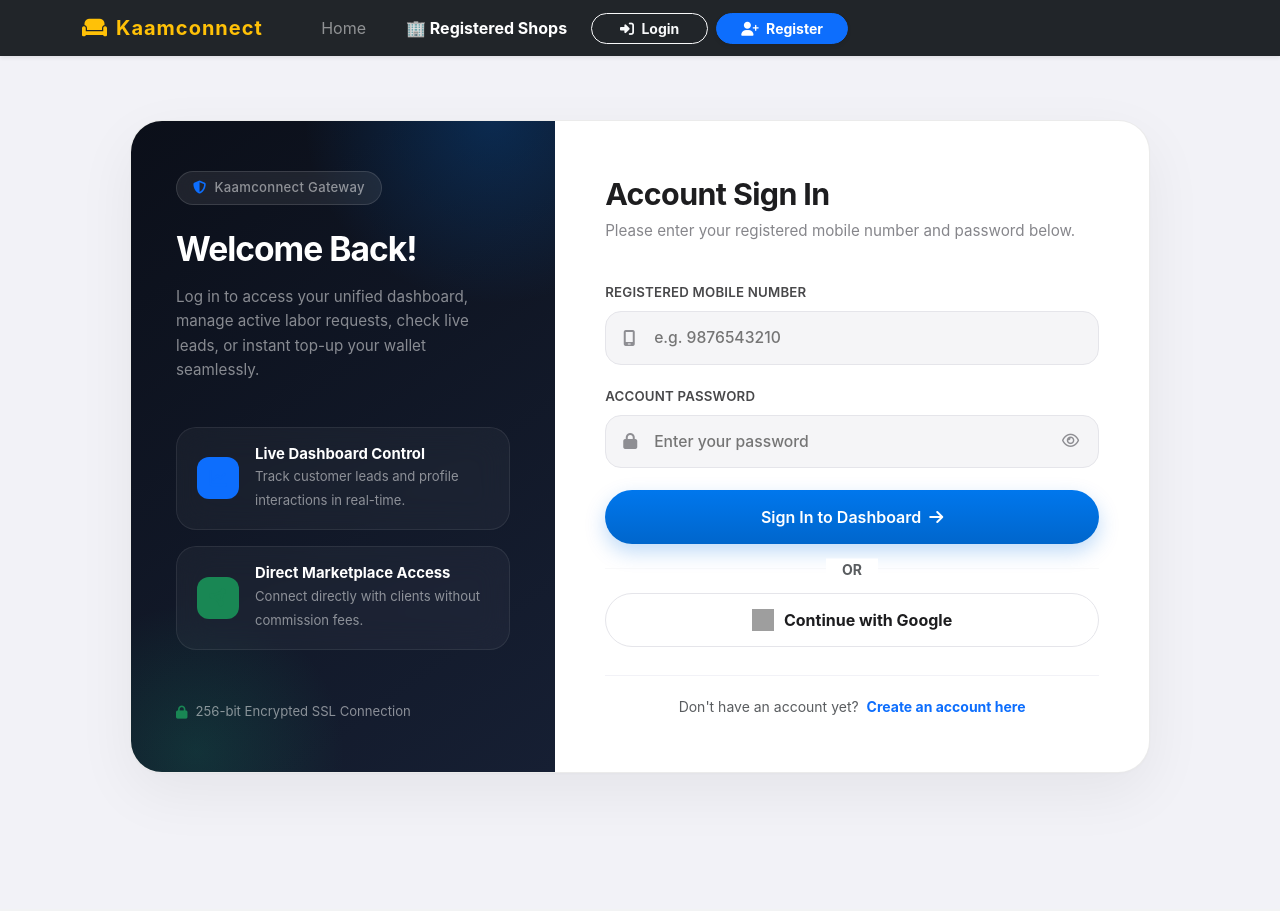
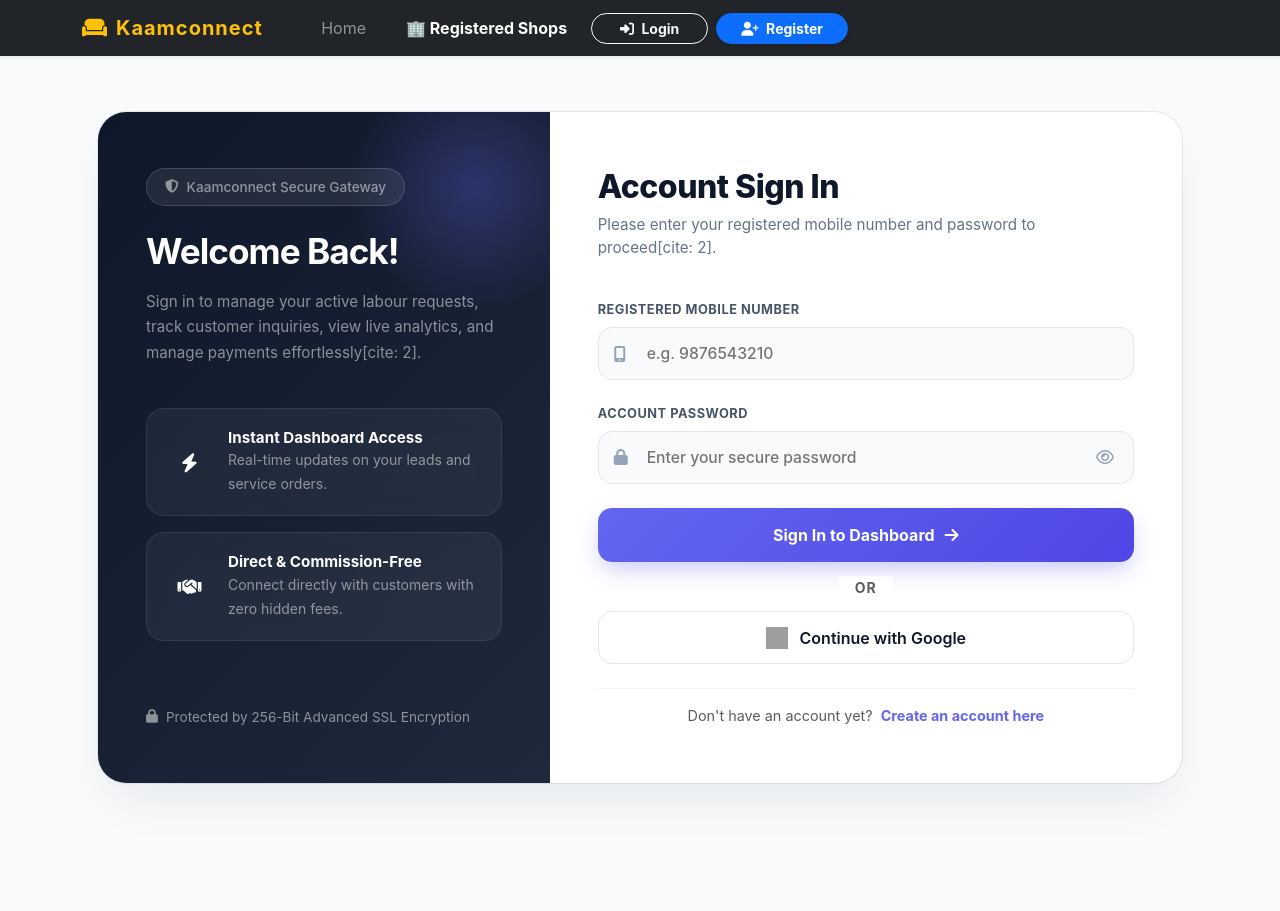
Before and after one commit to kaamconnect01/kaamconnect, a Flask app: page /login in a window 1280 px wide. Before the commit the page ends 775 px from the top, so only its background shows below. Run offline with Flask 3, Linux system fonts and the light colour scheme; some libraries are stand-ins or nearby versions; grey boxes are pictures that could not be loaded.

Commit message:
Update login.html

```diff
--- a/templates/login.html
+++ b/templates/login.html
@@ -1,51 +1,44 @@
 {% extends 'base.html' %}
 {% block content %}
 <style>
-    /* =========================================
-       ULTRA-PREMIUM APPLE-STYLE LOGIN PAGE
-       ========================================= */
     :root {
-        --apple-blue: #0071e3;
-        --apple-blue-hover: #0077ed;
-        --apple-dark-bg: #0d1117;
-        --apple-card-bg: #ffffff;
-        --apple-border: rgba(0, 0, 0, 0.08);
-        --apple-text-main: #1d1d1f;
-        --apple-text-sub: #86868b;
-        --apple-input-bg: #f5f5f7;
+        --primary-color: #6366f1;
+        --primary-hover: #4f46e5;
+        --accent-glow: rgba(99, 102, 241, 0.2);
+        --bg-main: #f8fafc;
+        --card-bg: #ffffff;
+        --text-main: #0f172a;
+        --text-muted: #64748b;
+        --border-color: #e2e8f0;
     }
 
     body {
-        background-color: #f2f2f7;
-        font-family: -apple-system, BlinkMacSystemFont, "SF Pro Display", "SF Pro Text", "Segoe UI", Roboto, Helvetica, Arial, sans-serif;
+        background-color: var(--bg-main);
+        font-family: 'Inter', -apple-system, BlinkMacSystemFont, "Segoe UI", Roboto, sans-serif;
     }
 
-    .login-wrapper {
-        min-height: calc(85vh - 80px);
+    .auth-wrapper {
+        min-height: 85vh;
         display: flex;
         align-items: center;
         justify-content: center;
-        padding: 40px 15px;
+        padding: 2rem 1rem;
     }
 
-    .login-card {
-        background: var(--apple-card-bg);
-        border-radius: 32px;
-        box-shadow: 0 20px 60px rgba(0, 0, 0, 0.06), 0 1px 3px rgba(0, 0, 0, 0.02);
+    .auth-container {
+        background: var(--card-bg);
+        border-radius: 28px;
+        box-shadow: 0 25px 50px -12px rgba(15, 23, 42, 0.08), 0 0 0 1px var(--border-color);
+        width: 100%;
+        max-width: 1100px;
         overflow: hidden;
-        border: 1px solid var(--apple-border);
-        width: 100%;
-        max-width: 1020px;
-        transition: transform 0.4s ease, box-shadow 0.4s ease;
     }
 
-    /* -----------------------------------------
-       BRAND PANEL (LEFT / BOTTOM)
-       ----------------------------------------- */
-    .brand-side {
-        background: linear-gradient(145deg, #0b0f19 0%, #161f33 100%);
+    /* Left Brand Panel */
+    .auth-brand-pane {
+        background: linear-gradient(135deg, #0f172a 0%, #1e293b 100%);
         color: #ffffff;
-        padding: 50px 45px;
+        padding: 3.5rem 3rem;
         display: flex;
         flex-direction: column;
         justify-content: space-between;
@@ -53,316 +46,287 @@
         overflow: hidden;
     }
 
-    .brand-side::before {
+    .auth-brand-pane::before {
         content: '';
         position: absolute;
-        top: -30%;
-        right: -30%;
-        width: 380px;
-        height: 380px;
-        background: radial-gradient(circle, rgba(0, 113, 227, 0.25) 0%, rgba(0,0,0,0) 70%);
-        pointer-events: none;
+        top: -50px;
+        right: -50px;
+        width: 250px;
+        height: 250px;
+        background: radial-gradient(circle, rgba(99, 102, 241, 0.3) 0%, transparent 70%);
+        border-radius: 50%;
     }
 
-    .brand-side::after {
-        content: '';
-        position: absolute;
-        bottom: -20%;
-        left: -20%;
-        width: 300px;
-        height: 300px;
-        background: radial-gradient(circle, rgba(16, 185, 129, 0.15) 0%, rgba(0,0,0,0) 70%);
-        pointer-events: none;
-    }
-
-    .brand-badge {
+    .brand-badge-pill {
         display: inline-flex;
         align-items: center;
         gap: 8px;
         background: rgba(255, 255, 255, 0.08);
-        border: 1px solid rgba(255, 255, 255, 0.12);
-        padding: 6px 16px;
-        border-radius: 99px;
-        font-size: 0.82rem;
+        border: 1px solid rgba(255, 255, 255, 0.15);
+        padding: 8px 18px;
+        border-radius: 50px;
+        font-size: 0.85rem;
         font-weight: 500;
-        letter-spacing: 0.3px;
+        backdrop-filter: blur(10px);
+    }
+
+    .feature-card-item {
+        background: rgba(255, 255, 255, 0.05);
+        border: 1px solid rgba(255, 255, 255, 0.08);
+        border-radius: 18px;
+        padding: 1.25rem;
+        margin-bottom: 1rem;
+        transition: all 0.3s ease;
         backdrop-filter: blur(12px);
     }
 
-    .info-pill {
-        background: rgba(255, 255, 255, 0.04);
-        border: 1px solid rgba(255, 255, 255, 0.08);
-        padding: 18px 20px;
-        border-radius: 20px;
-        margin-bottom: 16px;
-        backdrop-filter: blur(16px);
-        transition: all 0.3s cubic-bezier(0.16, 1, 0.3, 1);
+    .feature-card-item:hover {
+        background: rgba(255, 255, 255, 0.09);
+        transform: translateY(-3px);
+        border-color: rgba(99, 102, 241, 0.4);
     }
 
-    .info-pill:hover {
-        background: rgba(255, 255, 255, 0.08);
-        transform: translateY(-2px);
-        border-color: rgba(0, 113, 227, 0.4);
-    }
-
-    .info-icon-wrapper {
-        width: 42px;
-        height: 42px;
-        border-radius: 12px;
-        display: flex;
-        align-items: center;
-        justify-content: center;
-        font-size: 1.1rem;
-        flex-shrink: 0;
-    }
-
-    /* -----------------------------------------
-       FORM PANEL (RIGHT / TOP)
-       ----------------------------------------- */
-    .form-side {
-        padding: 55px 50px;
+    /* Right Form Panel */
+    .auth-form-pane {
+        padding: 3.5rem 3rem;
         display: flex;
         flex-direction: column;
         justify-content: center;
     }
 
-    .form-header h3 {
-        font-size: 1.9rem;
-        font-weight: 700;
-        color: var(--apple-text-main);
-        letter-spacing: -0.6px;
+    .form-title {
+        font-size: 2rem;
+        font-weight: 800;
+        color: var(--text-main);
+        letter-spacing: -0.5px;
     }
 
-    .form-header p {
-        color: var(--apple-text-sub);
+    .form-subtitle {
+        color: var(--text-muted);
         font-size: 0.95rem;
     }
 
-    .input-box-group {
-        position: relative;
-        margin-bottom: 22px;
+    .input-field-group {
+        margin-bottom: 1.5rem;
     }
 
-    .input-box-group label {
-        font-size: 0.83rem;
-        font-weight: 600;
-        color: #48484a;
-        margin-bottom: 8px;
+    .input-field-group label {
+        font-size: 0.8rem;
+        font-weight: 700;
+        color: #475569;
+        margin-bottom: 0.5rem;
+        text-transform: uppercase;
+        letter-spacing: 0.5px;
         display: block;
-        letter-spacing: 0.2px;
     }
 
-    .custom-input-wrap {
+    .custom-input-wrapper {
         position: relative;
         display: flex;
         align-items: center;
     }
 
-    .input-icon {
+    .input-icon-prefix {
         position: absolute;
-        left: 18px;
-        color: #8e8e93;
+        left: 1rem;
+        color: #94a3b8;
         font-size: 1rem;
         transition: color 0.3s ease;
+        z-index: 2;
         pointer-events: none;
-        z-index: 2;
     }
 
-    .form-control-apple {
+    .form-control-modern {
         width: 100%;
-        padding: 14px 18px 14px 48px;
+        padding: 0.85rem 1rem 0.85rem 3rem;
         font-size: 0.98rem;
-        border-radius: 16px;
-        border: 1.5px solid #e5e5ea;
-        background-color: var(--apple-input-bg);
-        color: var(--apple-text-main);
+        border-radius: 14px;
+        border: 1.5px solid var(--border-color);
+        background-color: #f8fafc;
+        color: var(--text-main);
         font-weight: 500;
         transition: all 0.25s ease;
     }
 
-    .form-control-apple:focus {
+    .form-control-modern:focus {
         outline: none;
         background-color: #ffffff;
-        border-color: var(--apple-blue);
-        box-shadow: 0 0 0 4px rgba(0, 113, 227, 0.15);
+        border-color: var(--primary-color);
+        box-shadow: 0 0 0 4px var(--accent-glow);
     }
 
-    .form-control-apple:focus + .input-icon {
-        color: var(--apple-blue);
+    .form-control-modern:focus ~ .input-icon-prefix {
+        color: var(--primary-color);
     }
 
-    .password-toggle-btn {
+    .password-toggle-action {
         position: absolute;
-        right: 16px;
+        right: 1rem;
         background: none;
         border: none;
-        color: #8e8e93;
+        color: #94a3b8;
         cursor: pointer;
         padding: 4px;
-        font-size: 0.95rem;
+        font-size: 1rem;
         transition: color 0.2s ease;
     }
 
-    .password-toggle-btn:hover {
-        color: var(--apple-text-main);
+    .password-toggle-action:hover {
+        color: var(--text-main);
     }
 
-    .btn-apple-submit {
-        background: linear-gradient(180deg, #0077ed 0%, #0066cc 100%);
+    .btn-submit-modern {
+        background: linear-gradient(135deg, #6366f1 0%, #4f46e5 100%);
         color: #ffffff;
-        border-radius: 99px;
-        padding: 15px;
-        font-weight: 600;
+        border-radius: 14px;
+        padding: 0.95rem;
+        font-weight: 700;
         font-size: 1rem;
         border: none;
         width: 100%;
-        margin-top: 10px;
         cursor: pointer;
-        box-shadow: 0 8px 20px rgba(0, 113, 227, 0.25);
+        box-shadow: 0 10px 25px -5px rgba(99, 102, 241, 0.4);
         transition: all 0.3s cubic-bezier(0.16, 1, 0.3, 1);
         display: flex;
         align-items: center;
         justify-content: center;
-        gap: 8px;
+        gap: 10px;
     }
 
-    .btn-apple-submit:hover {
-        transform: translateY(-1px);
-        box-shadow: 0 12px 28px rgba(0, 113, 227, 0.35);
-        background: linear-gradient(180deg, #0077ed 0%, #005bb5 100%);
+    .btn-submit-modern:hover {
+        transform: translateY(-2px);
+        box-shadow: 0 15px 30px -5px rgba(99, 102, 241, 0.5);
+        background: linear-gradient(135deg, #4f46e5 0%, #4338ca 100%);
         color: white;
     }
 
-    .btn-apple-submit:active {
-        transform: translateY(1px);
+    .btn-google-modern {
+        background: #ffffff;
+        border: 1.5px solid var(--border-color);
+        color: var(--text-main);
+        border-radius: 14px;
+        padding: 0.85rem;
+        font-weight: 600;
+        transition: all 0.3s ease;
+        display: flex;
+        align-items: center;
+        justify-content: center;
+        gap: 12px;
+        text-decoration: none;
     }
 
-    .btn-google {
-        background: #ffffff;
-        border: 1.5px solid #e5e5ea;
-        color: var(--apple-text-main);
-        border-radius: 99px;
-        padding: 14px;
-        transition: all 0.3s ease;
-    }
-    .btn-google:hover {
+    .btn-google-modern:hover {
         background: #f8fafc;
-        border-color: #d1d5db;
-        transform: translateY(-1px);
-        box-shadow: 0 4px 12px rgba(0,0,0,0.05);
-    }
-
-    .signup-link-box {
-        margin-top: 28px;
-        padding-top: 20px;
-        border-top: 1px solid #f2f2f7;
-        text-align: center;
+        border-color: #cbd5e1;
+        transform: translateY(-2px);
+        box-shadow: 0 8px 20px rgba(0, 0, 0, 0.04);
+        color: var(--text-main);
     }
 
     @media (max-width: 991.98px) {
-        .brand-side { padding: 40px 30px; }
-        .form-side { padding: 40px 30px; }
+        .auth-brand-pane { padding: 2.5rem 1.5rem; }
+        .auth-form-pane { padding: 2.5rem 1.5rem; }
     }
 </style>
 
-<div class="container login-wrapper">
-    <div class="row login-card g-0 d-flex flex-column-reverse flex-lg-row">
+<div class="container auth-wrapper">
+    <div class="auth-container row g-0 d-flex flex-column-reverse flex-lg-row">
 
-        <!-- ================= LEFT BRAND SIDE ================= -->
-        <div class="col-lg-5 brand-side">
+        <!-- LEFT BRAND PANEL -->
+        <div class="col-lg-5 auth-brand-pane">
             <div class="position-relative z-1">
                 <div class="mb-4">
-                    <span class="brand-badge text-white-50">
-                        <i class="fa-solid fa-shield-halved text-primary"></i> Kaamconnect Gateway
+                    <span class="brand-badge-pill text-white-50">
+                        <i class="fa-solid fa-shield-halved text-indigo-400"></i> Kaamconnect Secure Gateway
                     </span>
                 </div>
-                <h2 class="fw-bold mb-3" style="letter-spacing: -1px; font-size: 2.1rem;">Welcome Back!</h2>
-                <p class="text-white-50" style="font-size: 0.95rem; line-height: 1.6;">
-                    Log in to access your unified dashboard, manage active labor requests, check live leads, or instant top-up your wallet seamlessly.
+                <h2 class="fw-bold mb-3" style="font-size: 2.2rem; letter-spacing: -1px;">Welcome Back!</h2>
+                <p class="text-white-50 mb-0" style="font-size: 0.95rem; line-height: 1.7;">
+                    Sign in to manage your active labour requests, track customer inquiries, view live analytics, and manage payments effortlessly[cite: 2].
                 </p>
             </div>
 
             <div class="my-4 position-relative z-1">
-                <div class="info-pill">
+                <div class="feature-card-item">
                     <div class="d-flex align-items-center">
-                        <div class="info-icon-wrapper bg-primary bg-opacity-20 text-primary me-3">
-                            <i class="fa-solid fa-chart-line"></i>
+                        <div class="rounded-3 bg-indigo-500 bg-opacity-20 text-indigo-300 d-flex align-items-center justify-content-center me-3" style="width: 45px; height: 45px; font-size: 1.2rem; flex-shrink: 0;">
+                            <i class="fa-solid fa-bolt"></i>
                         </div>
                         <div>
-                            <h6 class="mb-0 fw-bold text-white" style="font-size: 0.93rem;">Live Dashboard Control</h6>
-                            <small class="text-white-50" style="font-size: 0.82rem;">Track customer leads and profile interactions in real-time.</small>
+                            <h6 class="mb-0 fw-bold text-white" style="font-size: 0.95rem;">Instant Dashboard Access</h6>
+                            <small class="text-white-50">Real-time updates on your leads and service orders.</small>
                         </div>
                     </div>
                 </div>
 
-                <div class="info-pill">
+                <div class="feature-card-item">
                     <div class="d-flex align-items-center">
-                        <div class="info-icon-wrapper bg-success bg-opacity-20 text-success me-3">
-                            <i class="fa-solid fa-circle-nodes"></i>
+                        <div class="rounded-3 bg-emerald-500 bg-opacity-20 text-emerald-300 d-flex align-items-center justify-content-center me-3" style="width: 45px; height: 45px; font-size: 1.2rem; flex-shrink: 0;">
+                            <i class="fa-solid fa-handshake"></i>
                         </div>
                         <div>
-                            <h6 class="mb-0 fw-bold text-white" style="font-size: 0.93rem;">Direct Marketplace Access</h6>
-                            <small class="text-white-50" style="font-size: 0.82rem;">Connect directly with clients without commission fees.</small>
+                            <h6 class="mb-0 fw-bold text-white" style="font-size: 0.95rem;">Direct & Commission-Free</h6>
+                            <small class="text-white-50">Connect directly with customers with zero hidden fees.</small>
                         </div>
                     </div>
                 </div>
             </div>
 
             <div class="position-relative z-1 pt-2">
-                <small class="text-white-50 d-flex align-items-center gap-2" style="font-size: 0.82rem;">
-                    <i class="fa-solid fa-lock text-success"></i> 256-bit Encrypted SSL Connection
+                <small class="text-white-50 d-flex align-items-center gap-2" style="font-size: 0.85rem;">
+                    <i class="fa-solid fa-lock text-emerald-400"></i> Protected by 256-Bit Advanced SSL Encryption
                 </small>
             </div>
         </div>
 
-        <!-- ================= RIGHT FORM SIDE ================= -->
-        <div class="col-lg-7 form-side">
-            <div class="form-header mb-4">
-                <h3>Account Sign In</h3>
-                <p class="mt-1">Please enter your registered mobile number and password below.</p>
+        <!-- RIGHT FORM PANEL -->
+        <div class="col-lg-7 auth-form-pane">
+            <div class="mb-4">
+                <h3 class="form-title">Account Sign In</h3>
+                <p class="form-subtitle mt-1">Please enter your registered mobile number and password to proceed[cite: 2].</p>
             </div>
 
             <form method="POST">
-                <div class="input-box-group">
-                    <label>REGISTERED MOBILE NUMBER</label>
-                    <div class="custom-input-wrap">
-                        <input type="tel" name="mobile" class="form-control-apple" required placeholder="e.g. 9876543210" pattern="[0-9]{10}" maxlength="10">
-                        <i class="fa-solid fa-mobile-screen input-icon"></i>
+                <div class="input-field-group">
+                    <label>Registered Mobile Number</label>
+                    <div class="custom-input-wrapper">
+                        <input type="tel" name="mobile" class="form-control-modern" required placeholder="e.g. 9876543210" pattern="[0-9]{10}" maxlength="10">
+                        <i class="fa-solid fa-mobile-screen input-icon-prefix"></i>
                     </div>
                 </div>
 
-                <div class="input-box-group">
-                    <label>ACCOUNT PASSWORD</label>
-                    <div class="custom-input-wrap">
-                        <input type="password" id="passwordInput" name="password" class="form-control-apple" required placeholder="Enter your password">
-                        <i class="fa-solid fa-lock input-icon"></i>
-                        <button type="button" class="password-toggle-btn" onclick="togglePasswordVisibility()" aria-label="Toggle password visibility">
+                <div class="input-field-group">
+                    <label>Account Password</label>
+                    <div class="custom-input-wrapper">
+                        <input type="password" id="passwordInput" name="password" class="form-control-modern" required placeholder="Enter your secure password">
+                        <i class="fa-solid fa-lock input-icon-prefix"></i>
+                        <button type="button" class="password-toggle-action" onclick="togglePasswordVisibility()" aria-label="Toggle password visibility">
                             <i class="fa-regular fa-eye" id="toggleIcon"></i>
                         </button>
                     </div>
                 </div>
 
-                <button type="submit" class="btn-apple-submit">
+                <button type="submit" class="btn-submit-modern mb-4">
                     <span>Sign In to Dashboard</span>
-                    <i class="fa-solid fa-arrow-right fs-6"></i>
+                    <i class="fa-solid fa-arrow-right"></i>
                 </button>
 
-                <!-- Google Login Button Divider -->
+                <!-- Divider -->
                 <div class="position-relative my-4 text-center">
-                    <hr style="border-color: #e5e5ea;">
-                    <span class="position-absolute top-50 start-50 translate-middle px-3 text-muted small fw-bold" style="background-color: var(--apple-card-bg);">OR</span>
+                    <hr style="border-color: var(--border-color);">
+                    <span class="position-absolute top-50 start-50 translate-middle px-3 text-muted small fw-bold" style="background-color: var(--card-bg); letter-spacing: 1px;">OR</span>
                 </div>
 
                 <!-- Google Login Button -->
-                <a href="{{ url_for('login_google') }}" class="btn w-100 btn-google fw-bold d-flex align-items-center justify-content-center text-decoration-none">
-                    <img src="https://www.svgrepo.com/show/475656/google-color.svg" alt="Google" style="width: 22px; height: 22px; margin-right: 10px;">
+                <a href="{{ url_for('login_google') }}" class="btn-google-modern w-100 mb-4">
+                    <img src="https://www.svgrepo.com/show/475656/google-color.svg" alt="Google" style="width: 22px; height: 22px;">
                     Continue with Google
                 </a>
 
-                <div class="signup-link-box">
-                    <p class="text-muted small mb-0">
+                <div class="text-center pt-3 border-top" style="border-color: #f1f5f9 !important;">
+                    <p class="text-muted small mb-0" style="font-size: 0.9rem;">
                         Don't have an account yet?
-                        <a href="{{ url_for('signup') }}" class="text-primary fw-bold text-decoration-none ms-1">Create an account here</a>
+                        <a href="{{ url_for('signup') }}" class="fw-bold text-decoration-none ms-1" style="color: var(--primary-color);">Create an account here</a>
                     </p>
                 </div>
             </form>
```
